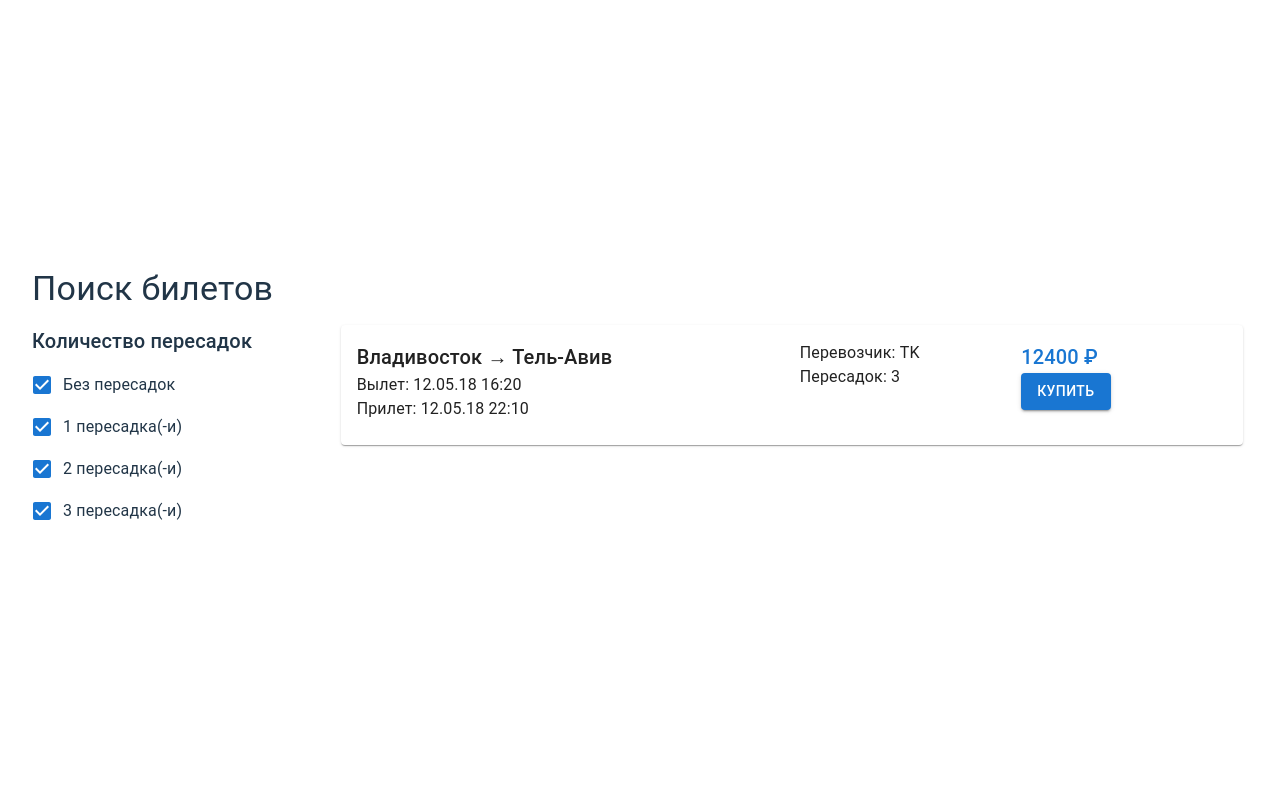
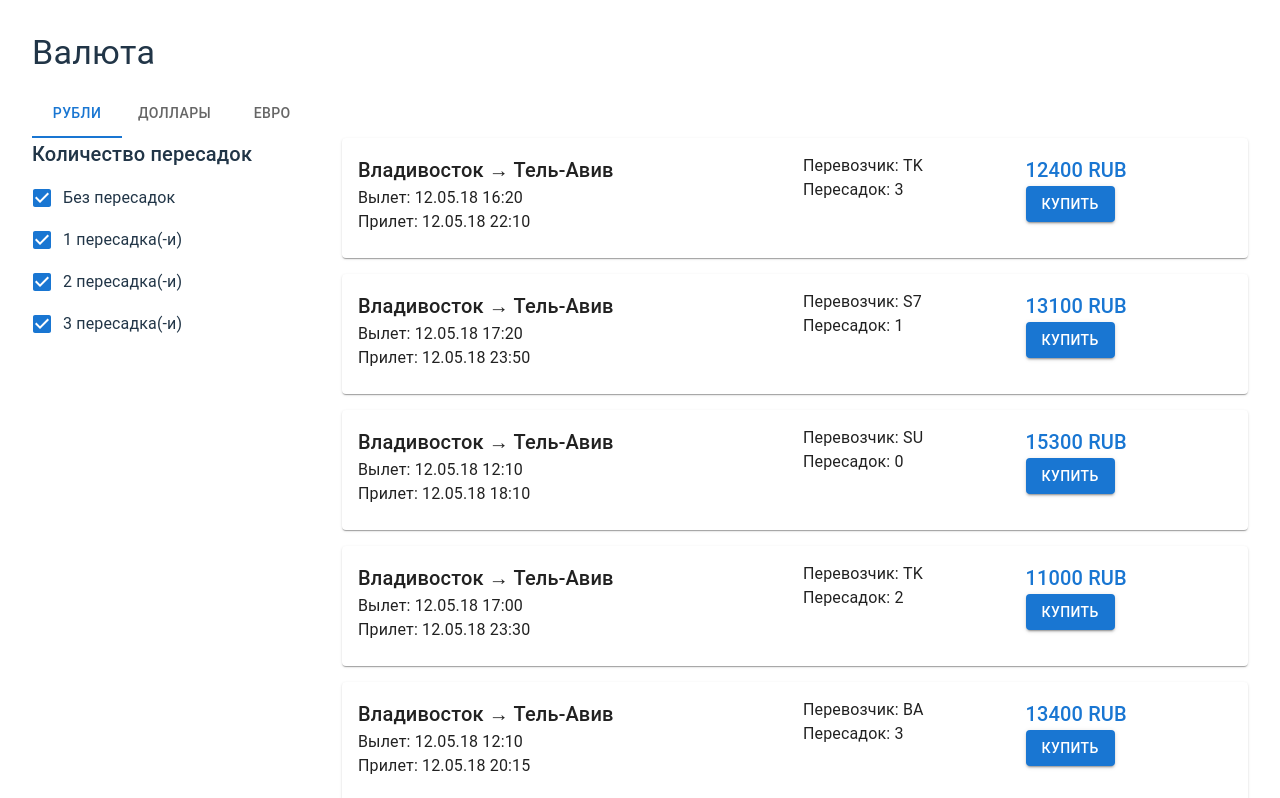
Before and after one commit to katyakan/tickets-filtering, a React (Vite) app: page / in a window 1280 px wide. Shown: the top 798 px of the page. Built offline with nearby package versions, Linux system fonts and the light colour scheme; no server answers.

Commit message:
add exchange-rates api-key

```diff
--- a/package.json
+++ b/package.json
@@ -13,6 +13,7 @@
     "@emotion/react": "^11.14.0",
     "@emotion/styled": "^11.14.0",
     "@mui/material": "^6.2.1",
+    "axios": "^1.7.9",
     "react": "^18.3.1",
     "react-dom": "^18.3.1"
   },
--- a/src/App.jsx
+++ b/src/App.jsx
@@ -1,4 +1,4 @@
-import React, { useState } from 'react';
+import React, { useState,  useEffect } from 'react';
 import {
   Box,
   Button,
@@ -8,25 +8,167 @@ import {
   Grid,
   Card,
   CardContent,
+  Tabs,
+  Tab
 } from '@mui/material';
+import axios from 'axios';
 
-const tickets = [
-  // JSON данные с билетов (из вашего примера)
-  {
-    origin: 'VVO',
-    origin_name: 'Владивосток',
-    destination: 'TLV',
-    destination_name: 'Тель-Авив',
-    departure_date: '12.05.18',
-    departure_time: '16:20',
-    arrival_date: '12.05.18',
-    arrival_time: '22:10',
-    carrier: 'TK',
-    stops: 3,
-    price: 12400,
-  },
-  // Остальные данные...
-];
+const tickets = [{
+  "origin": "VVO",
+  "origin_name": "Владивосток",
+  "destination": "TLV",
+  "destination_name": "Тель-Авив",
+  "departure_date": "12.05.18",
+  "departure_time": "16:20",
+  "arrival_date": "12.05.18",
+  "arrival_time": "22:10",
+  "carrier": "TK",
+  "stops": 3,
+  "price": 12400
+}, {
+  "origin": "VVO",
+  "origin_name": "Владивосток",
+  "destination": "TLV",
+  "destination_name": "Тель-Авив",
+  "departure_date": "12.05.18",
+  "departure_time": "17:20",
+  "arrival_date": "12.05.18",
+  "arrival_time": "23:50",
+  "carrier": "S7",
+  "stops": 1,
+  "price": 13100
+}, {
+  "origin": "VVO",
+  "origin_name": "Владивосток",
+  "destination": "TLV",
+  "destination_name": "Тель-Авив",
+  "departure_date": "12.05.18",
+  "departure_time": "12:10",
+  "arrival_date": "12.05.18",
+  "arrival_time": "18:10",
+  "carrier": "SU",
+  "stops": 0,
+  "price": 15300
+}, {
+  "origin": "VVO",
+  "origin_name": "Владивосток",
+  "destination": "TLV",
+  "destination_name": "Тель-Авив",
+  "departure_date": "12.05.18",
+  "departure_time": "17:00",
+  "arrival_date": "12.05.18",
+  "arrival_time": "23:30",
+  "carrier": "TK",
+  "stops": 2,
+  "price": 11000
+}, {
+  "origin": "VVO",
+  "origin_name": "Владивосток",
+  "destination": "TLV",
+  "destination_name": "Тель-Авив",
+  "departure_date": "12.05.18",
+  "departure_time": "12:10",
+  "arrival_date": "12.05.18",
+  "arrival_time": "20:15",
+  "carrier": "BA",
+  "stops": 3,
+  "price": 13400
+}, {
+  "origin": "VVO",
+  "origin_name": "Владивосток",
+  "destination": "TLV",
+  "destination_name": "Тель-Авив",
+  "departure_date": "12.05.18",
+  "departure_time": "9:40",
+  "arrival_date": "12.05.18",
+  "arrival_time": "19:25",
+  "carrier": "SU",
+  "stops": 3,
+  "price": 12450
+}, {
+  "origin": "VVO",
+  "origin_name": "Владивосток",
+  "destination": "TLV",
+  "destination_name": "Тель-Авив",
+  "departure_date": "12.05.18",
+  "departure_time": "17:10",
+  "arrival_date": "12.05.18",
+  "arrival_time": "23:45",
+  "carrier": "TK",
+  "stops": 1,
+  "price": 13600
+},
+{
+  "origin": "VVO",
+  "origin_name": "Владивосток",
+  "destination": "UFA",
+  "destination_name": "Уфа",
+  "departure_date": "12.05.18",
+  "departure_time": "15:15",
+  "arrival_date": "12.05.18",
+  "arrival_time": "17:45",
+  "carrier": "TK",
+  "stops": 1,
+  "price": 33400
+},
+{
+  "origin": "VVO",
+  "origin_name": "Владивосток",
+  "destination": "TLV",
+  "destination_name": "Тель-Авив",
+  "departure_date": "12.05.18",
+  "departure_time": "6:10",
+  "arrival_date": "12.05.18",
+  "arrival_time": "15:25",
+  "carrier": "TK",
+  "stops": 0,
+  "price": 14250
+},
+{
+  "origin": "LRN",
+  "origin_name": "Ларнака",
+  "destination": "TLV",
+  "destination_name": "Тель-Авив",
+  "departure_date": "12.05.18",
+  "departure_time": "12:50",
+  "arrival_date": "12.05.18",
+  "arrival_time": "14:30",
+  "carrier": "SU",
+  "stops": 1,
+  "price": 7000
+},
+{
+  "origin": "VVO",
+  "origin_name": "Владивосток",
+  "destination": "TLV",
+  "destination_name": "Тель-Авив",
+  "departure_date": "12.05.18",
+  "departure_time": "16:50",
+  "arrival_date": "12.05.18",
+  "arrival_time": "23:35",
+  "carrier": "SU",
+  "stops": 1,
+  "price": 16700
+},
+{
+  "origin": "VVO",
+  "origin_name": "Владивосток",
+  "destination": "TLV",
+  "destination_name": "Тель-Авив",
+  "departure_date": "12.05.18",
+  "departure_time": "6:10",
+  "arrival_date": "12.05.18",
+  "arrival_time": "16:15",
+  "carrier": "S7",
+  "stops": 0,
+  "price": 17400
+}];
+// const exchangeRates = {
+//   RUB: 1,
+//   USD: 1 / 80,
+//   EUR: 1 / 90,
+// };
+
 
 const App = () => {
   const [filters, setFilters] = useState({
@@ -37,7 +179,29 @@ const App = () => {
       3: true,
     },
   });
+  const [currency, setCurrency] = useState('RUB');
+  const [rates, setRates] = useState({ USD: 1, EUR: 1 });
+  useEffect(() => {
+    const fetchExchangeRates = async () => {
+      try {
 
+        const apiKey = '1ebe514910c886d303a4f32f';
+        const response = await axios.get(
+          `https://v6.exchangerate-api.com/v6/${apiKey}/latest/RUB`
+
+        );
+        const { conversion_rates } = response.data;
+        setRates({
+          USD: conversion_rates?.USD,
+          EUR: conversion_rates?.EUR,
+        });
+      } catch (error) {
+        console.error('Ошибка при получении курсов валют:', error);
+      }
+    };
+
+    fetchExchangeRates();
+  }, []);
   const handleFilterChange = (stopCount) => {
     setFilters((prevFilters) => ({
       stops: {
@@ -48,12 +212,35 @@ const App = () => {
   };
 
   const filteredTickets = tickets.filter((ticket) => filters.stops[ticket.stops]);
-
+  const handleCurrencyChange = (event, newCurrency) => {
+    setCurrency(newCurrency);
+  };
+  const convertPrice = (price) => {
+    switch (currency) {
+      case 'USD':
+        return (price * rates.USD).toFixed(2);
+      case 'EUR':
+        return (price * rates.EUR).toFixed(2);
+      default:
+        return price;
+    }
+  };
   return (
     <Box p={4}>
       <Typography variant="h4" mb={2}>
-        Поиск билетов
+      Валюта
       </Typography>
+      <Tabs
+        value={currency}
+        onChange={handleCurrencyChange}
+        aria-label="currency-tabs"
+        indicatorColor="primary"
+      >
+        <Tab label="Рубли" value="RUB" />
+        <Tab label="Доллары" value="USD" />
+        <Tab label="Евро" value="EUR" />
+      </Tabs>
+
       <Grid container spacing={3}>
         <Grid item xs={3}>
           <Box>
@@ -96,7 +283,7 @@ const App = () => {
                   </Grid>
                   <Grid item xs={3}>
                     <Typography variant="h6" color="primary">
-                      {ticket.price} ₽
+                    {convertPrice(ticket.price)} {currency}
                     </Typography>
                     <Button variant="contained" color="primary">
                       Купить
```
Also changed, not shown: 1 other file (tests, documents, lock files or other folders).
